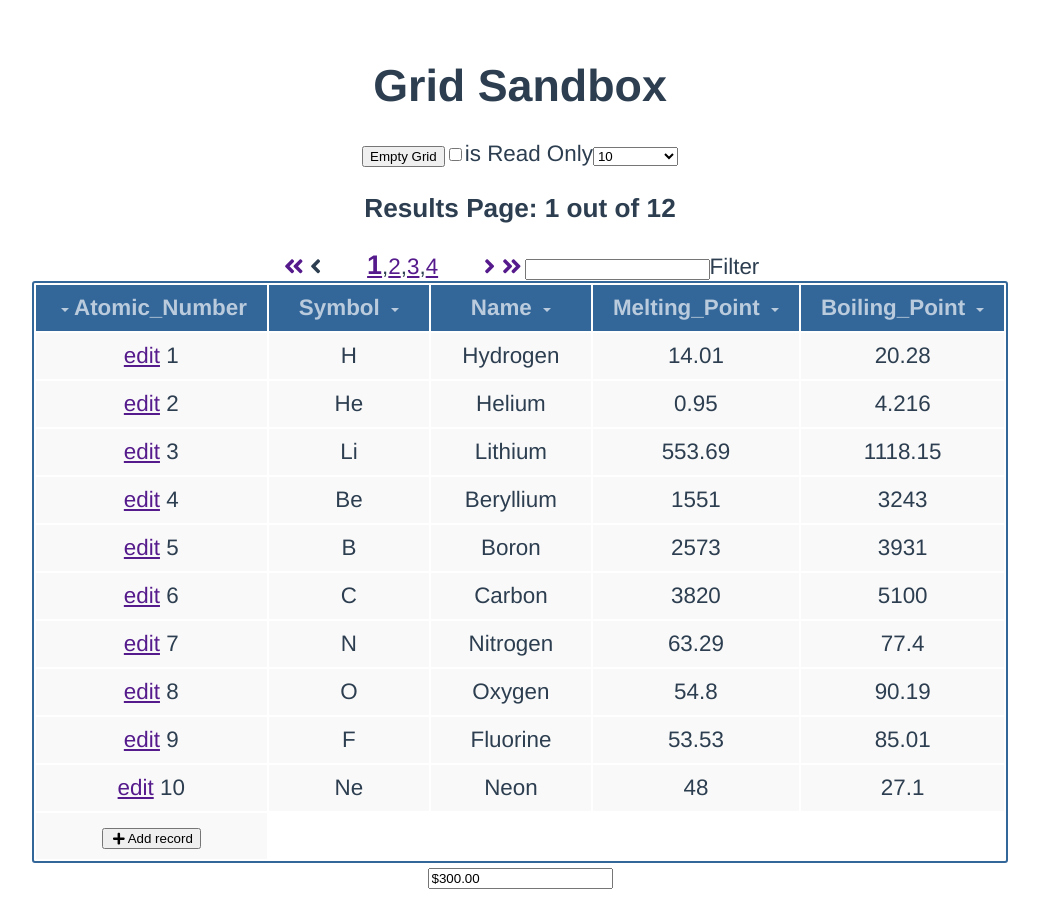
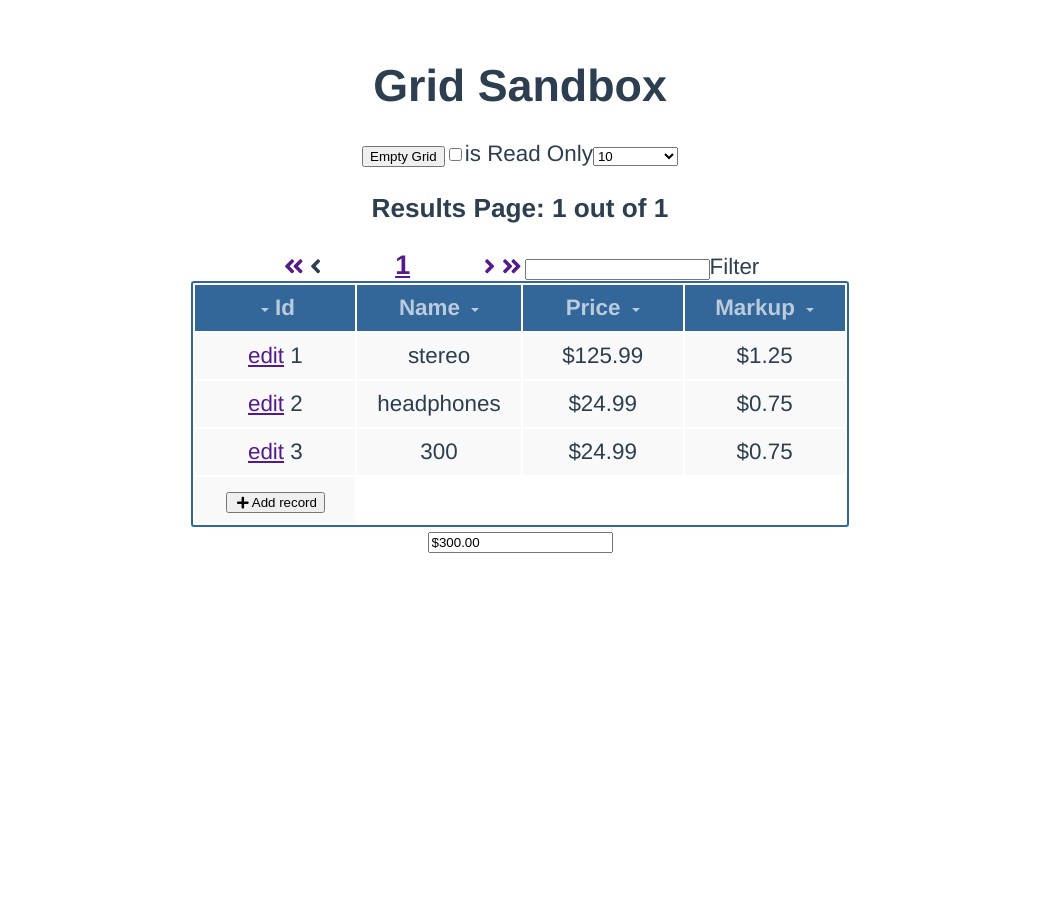
Before and after one commit to Polychlorobenzene/grid-sandbox, a Vue app: page / in a window 1280 px wide. Both pictures are taken after a click on the button "Get Data". Shown: the whole page, without its empty margins (120-1159 px from the left). After the commit the page ends 800 px from the top, so only its background shows below. Built offline with nearby package versions, Linux system fonts and the light colour scheme.

Commit message:
Update currency input and employ column formatting

```diff
--- /dev/null
+++ b/src/assets/itemList.json
@@ -0,0 +1,20 @@
+[
+    {
+    "Id":1,
+    "Name":"stereo",
+    "Price":125.99,
+    "Markup":1.25
+    },
+    {
+    "Id":2,
+    "Name":"headphones",
+    "Price":24.99,
+    "Markup":0.75
+    },
+    {
+    "Id":3,
+    "Name":300,
+    "Price":24.99,
+    "Markup":0.75
+    }
+]
--- a/src/components/HelloGrid.vue
+++ b/src/components/HelloGrid.vue
@@ -29,8 +29,7 @@
             @records-deleted="deleteRecords"
         />
         <currency-input
-            :amount="amount"
-            @data-changed="textChanged"
+            v-model="amount"
             id="textCurrency"
             :isDisabled="isReadOnly"
         />
@@ -41,14 +40,15 @@
     import { Component, Vue } from "vue-property-decorator"
 
     import grid from "./grid.vue"
-    import CurrencyInput from "./currencyInput.vue"
-    import periodicTable from "../assets/periodicTable.json"
+    import currencyInput from "./currencyInput.vue"
+    //import periodicTable from "../assets/periodicTable.json"
+    import itemList from "../assets/itemList.json"
     import ColumnMetadata from "../models/ColumnMetadata"
 
     @Component({
         components: {
             grid,
-            CurrencyInput
+            currencyInput
         }
     })
     export default class HelloGrid extends Vue {
@@ -57,7 +57,7 @@
         gridData: any[] = []
         gridColumns: ColumnMetadata[] = []
         gridPageRange = 3
-        rowIdentifier = "Atomic_Number"
+        rowIdentifier = "Id" //"Atomic_Number"
         recordsPerPage = 10
         isReadOnly = false
         amount = 300
@@ -65,12 +65,39 @@
         //functions
         getData() {
             this.gridColumns
-            this.gridData = periodicTable
+            this.gridData = itemList //periodicTable
             const columns: Array<ColumnMetadata> = [
-                { column: "Symbol", isNumeric: false, validation: null },
-                { column: "Name", isNumeric: false, validation: null },
-                { column: "Melting_Point", isNumeric: false, validation: null },
-                { column: "Boiling_Point", isNumeric: false, validation: null }
+                {
+                    column: "Name",
+                    isNumeric: false,
+                    format: (value: string) => {
+                        return value
+                    }
+                },
+                {
+                    column: "Price",
+                    isNumeric: true,
+                    isCurrency: true,
+                    format: (value: number) => {
+                        const formatter = new Intl.NumberFormat("en-US", {
+                            style: "currency",
+                            currency: "USD"
+                        })
+                        return formatter.format(value)
+                    }
+                },
+                {
+                    column: "Markup",
+                    isNumeric: true,
+                    isCurrency: true,
+                    format: (value: number) => {
+                        const formatter = new Intl.NumberFormat("en-US", {
+                            style: "currency",
+                            currency: "USD"
+                        })
+                        return formatter.format(value)
+                    }
+                }
             ]
             this.gridColumns = columns
         }
@@ -78,9 +105,27 @@
             this.gridData = []
             if (!this.gridColumns || this.gridColumns.length < 1) {
                 const columns = [
-                    { column: "column 1", isNumeric: false, validation: null },
-                    { column: "column 2", isNumeric: false, validation: null },
-                    { column: "column 3", isNumeric: false, validation: null }
+                    {
+                        column: "column 1",
+                        isNumeric: false,
+                        format: (value: any) => {
+                            value
+                        }
+                    },
+                    {
+                        column: "column 2",
+                        isNumeric: false,
+                        format: (value: any) => {
+                            value
+                        }
+                    },
+                    {
+                        column: "column 3",
+                        isNumeric: false,
+                        format: (value: any) => {
+                            value
+                        }
+                    }
                 ]
                 this.gridColumns = columns
                 this.rowIdentifier = "id"
--- a/src/components/currencyInput.vue
+++ b/src/components/currencyInput.vue
@@ -1,37 +1,43 @@
 <template>
-    <div v-if="!isDisabled">
+    <span v-if="!isDisabled">
         <input
             v-if="isEditing"
             :id="id"
+            :ref="reference"
             v-model="numericValue"
             @blur="dataChanged"
         />
-        <input v-else :id="id" v-model="value" @click="isEditing = true" />
-    </div>
-    <div v-else>
-        <input :id="id" disabled :value="value" />
-    </div>
+        <input
+            v-else
+            :id="id"
+            :ref="reference"
+            v-model="formattedValue"
+            @click="isEditing = true"
+        />
+    </span>
+    <span v-else>
+        <input :id="id" disabled :value="formattedValue" :ref="reference" />
+    </span>
 </template>
 <script lang="ts">
     import { Component, Emit, Prop, Vue } from "vue-property-decorator"
 
     @Component
     export default class CurrencyInput extends Vue {
-        @Prop() amount!: number
+        @Prop() value!: number
         @Prop() currencyFilterName: string | undefined
         @Prop() id!: string
         @Prop() isDisabled: boolean | undefined
+        reference = this.id + "_currency"
         isEditing = false
         numericValue = 0
-        formattedValue = 0
-        @Emit("data-changed")
+        @Emit("input")
         dataChanged() {
-            this.formattedValue = this.numericValue
             this.isEditing = false
             return this.numericValue
         }
         //computed
-        get value(): string {
+        get formattedValue(): string {
             if (
                 this.currencyFilterName &&
                 this.$options &&
@@ -39,7 +45,7 @@
                 this.$options.filters[this.currencyFilterName]
             ) {
                 const response = this.$options.filters[this.currencyFilterName](
-                    this.amount
+                    this.numericValue
                 )
                 return response
             } else {
@@ -47,12 +53,12 @@
                     style: "currency",
                     currency: "USD"
                 })
-                const response = currencyFormatter.format(this.amount)
+                const response = currencyFormatter.format(this.numericValue)
                 return response
             }
         }
         mounted() {
-            this.numericValue = this.amount
+            this.numericValue = this.value
         }
     }
 </script>
--- a/src/components/grid.vue
+++ b/src/components/grid.vue
@@ -137,8 +137,8 @@
                         {{ entry[`${rowIdentifier}`] }}
                     </td>
 
-                    <td v-for="key in columnList" :key="key">
-                        {{ entry[key] }}
+                    <td v-for="key in columns" :key="key.column">
+                        {{ key.format(entry[key.column]) }}
                     </td>
                 </tr>
                 <tr v-if="!isReadOnly">
@@ -165,7 +165,7 @@
                             <grid-detail
                                 v-if="selectedRecord"
                                 :record="selectedRecord"
-                                :fieldsToBind="columnList"
+                                :fieldsToBind="columns"
                                 @persisted-record="persistDetails"
                                 @cancel="cancelEdit"
                             />
@@ -194,6 +194,14 @@
                 if (str) {
                     return str.charAt(0).toUpperCase() + str.slice(1)
                 } else return str
+            },
+            formatMoney(value: number | any) {
+                const currencyFormatter: any = new Intl.NumberFormat("en-US", {
+                    style: "currency",
+                    currency: "USD"
+                })
+
+                return isNaN(value) ? value : currencyFormatter.format(value)
             }
         }
     })
@@ -429,7 +437,9 @@
                     const columnMedata: IColumnMetadata = {
                         column: k,
                         isNumeric: record[k].isNumeric(),
-                        validation: null
+                        format: (value: any) => {
+                            value
+                        }
                     }
                     fields.push(columnMedata)
                 })
@@ -442,7 +452,7 @@
             const textKey: string = filterKey ? filterKey : ""
             const startIndex: number =
                 (this.currentPage - 1) * this.recordsPerPage
-            this.filteredData = this.data
+            this.filteredData = this.data.slice()
             let displayData = []
             let sortedData: any[] = []
             const key = this.sortKey
@@ -497,6 +507,7 @@
             if (this.currentPage > this.pageCount) {
                 this.currentPage = 1
             }
+
             return displayData
         }
         get pageCount(): number {
@@ -569,6 +580,20 @@
 
         //lifecycle
         mounted() {
+            const currencyFormatter = new Intl.NumberFormat("en-US", {
+                style: "currency",
+                currency: "USD"
+            })
+            this.data.forEach((obj) => {
+                this.columns
+                    .filter((o) => o.column !== this.rowIdentifier)
+                    .forEach((col) => {
+                        const isCurrency = col.isCurrency ? true : false
+                        obj[col.column + "Formatted"] = isCurrency
+                            ? currencyFormatter.format(obj[col.column])
+                            : obj[col.column]
+                    })
+            })
             this.dataColumns.forEach((key) => {
                 this.sortOrders[key.column] = -1
             })
--- a/src/components/gridDetail.vue
+++ b/src/components/gridDetail.vue
@@ -1,6 +1,6 @@
 <template>
     <div id="detail">
-        <div v-for="field in fieldsToBind" :key="field">
+        <div v-for="field in regularFields" :key="field">
             <span>
                 <label :for="field">{{ field }}</label>
                 <input
@@ -11,18 +11,30 @@
                 />
             </span>
         </div>
+        <div v-for="field in currencyFields" :key="field">
+            <span>
+                <label :for="field">{{ field }}</label>
+                <currency-input :id="field" v-model="recordToBind[field]" />
+            </span>
+        </div>
         <button @click.prevent="persistRecord()">Save</button>
         <button @click.prevent="cancel()">Cancel</button>
     </div>
 </template>
 <script lang="ts">
     import { Component, Prop, Vue, Emit } from "vue-property-decorator"
+    import IColumnMetadata from "../models/ColumnMetadata"
+    import currencyInput from "./currencyInput.vue"
 
-    @Component
+    @Component({
+        components: {
+            currencyInput
+        }
+    })
     export default class GridDetail extends Vue {
         @Prop() private record!: Record<string, unknown>
         @Prop({ default: null })
-        private fieldsToBind!: string[] | null
+        private fieldsToBind!: IColumnMetadata[] | null
         @Prop({ default: false })
         private isAdd!: boolean
         fields: string[] = []
@@ -45,19 +57,46 @@
                 }
             }
         }
+        textChanged(record: Record<string, unknown>) {
+            alert("Data Changed" + JSON.stringify(record))
+        }
         get recordToBind(): Record<string, unknown> {
             return Object.assign({}, this.record)
         }
+        get hasCurrencyFields(): boolean {
+            const hasCurrency = this.fieldsToBind?.some((obj) => obj.isCurrency)
+            return hasCurrency ? hasCurrency : false
+        }
+        get currencyFields() {
+            const fields = this.fieldsToBind
+                ?.filter((obj) => {
+                    if (obj.isCurrency) return obj
+                })
+                .map((obj) => obj.column)
+            return fields ? fields : []
+        }
+        get regularFields() {
+            const fields = this.fieldsToBind
+                ?.filter((obj) => {
+                    if (!obj.isCurrency) return obj
+                })
+                .map((obj) => obj.column)
+            return fields ? fields : this.fields
+        }
         mounted() {
             if (!this.fieldsToBind || this.fieldsToBind.length < 1) {
-                const fields: string[] = this.fieldsToBind ? this.fields : []
+                const fields: string[] = this.fields ? this.fields : []
 
                 Object.keys(this.record).forEach((k) => {
                     fields.push(k)
                 })
-                this.fieldsToBind = fields
+                this.fields = fields
             }
         }
     }
 </script>
-<style scoped></style>
+<style scoped>
+    .inline {
+        display: inline;
+    }
+</style>
--- a/src/models/ColumnMetadata.ts
+++ b/src/models/ColumnMetadata.ts
@@ -1,5 +1,6 @@
 export default interface ColumnMetadata {
     column: string
     isNumeric: boolean
-    validation: Function | null
+    isCurrency?: boolean | undefined
+    format: Function | null
 }
--- a/tsconfig.json
+++ b/tsconfig.json
@@ -15,6 +15,9 @@
     "types": [
       "webpack-env"
     ],
+    "rules": {
+      "@typescript-eslint/no-explicit-any": "off"
+    },
     "paths": {
       "@/*": [
         "src/*"
```
